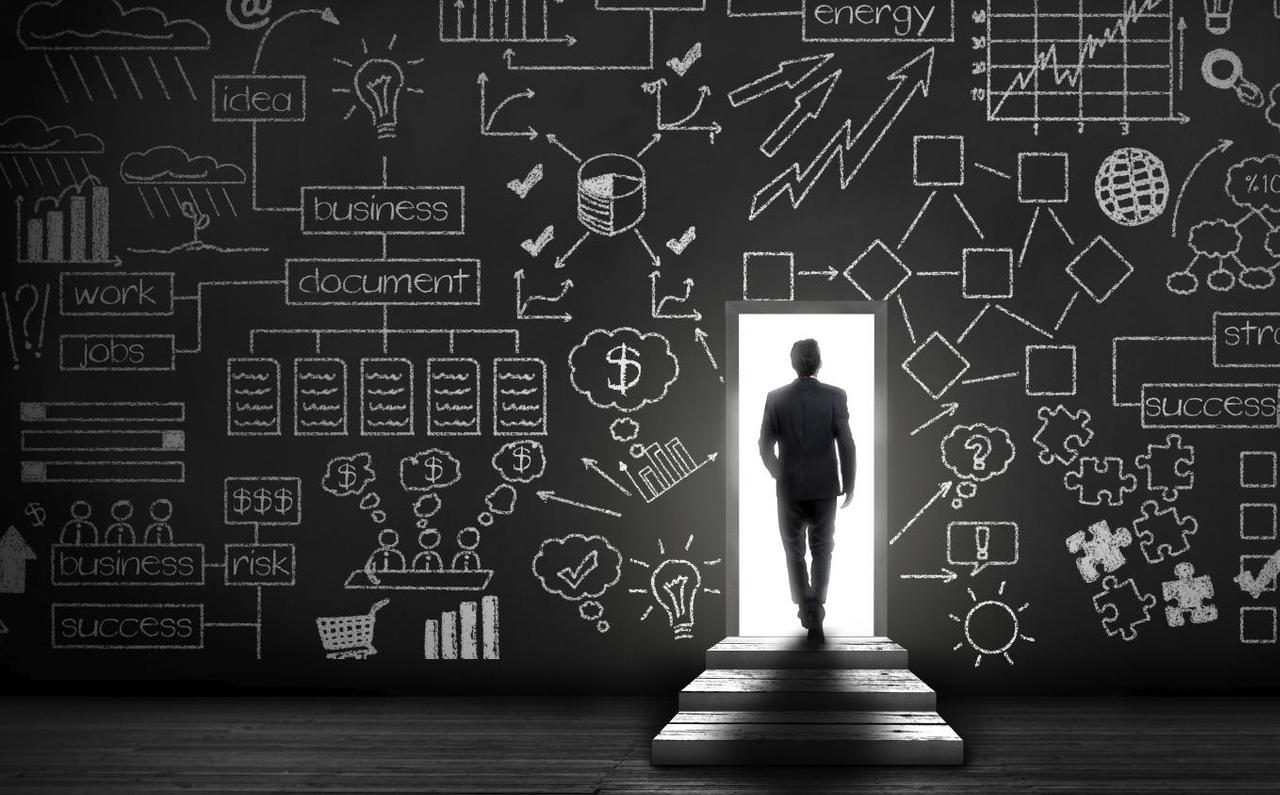
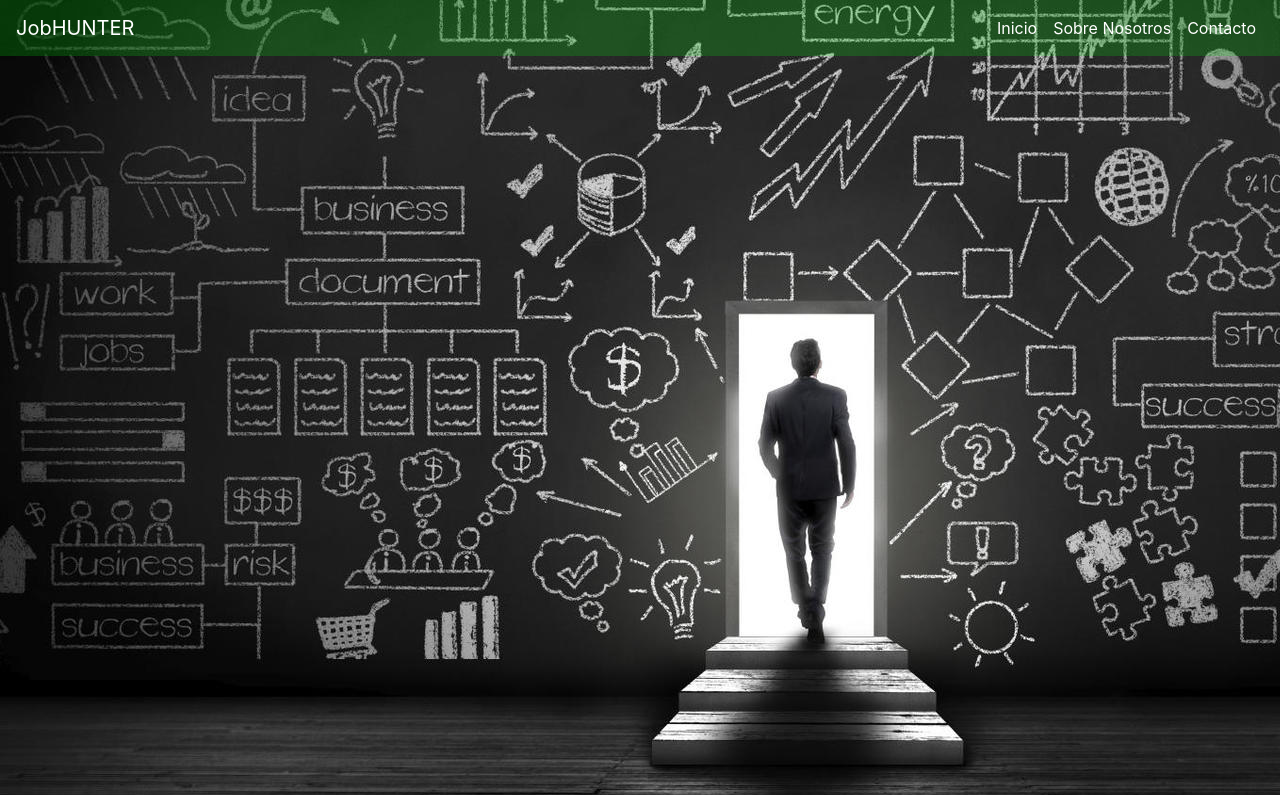
Before and after one commit to tobiasgarcete1/JobHunter, a plain HTML site: page aboutUs.html in a window 1280 px wide. Shown: the top 795 px of the page. Drawn offline with nearby package versions, Linux system fonts and the light colour scheme; files whose address does not match are found by name.

Commit message:
se corrigio el style

```diff
--- a/styles/syleAboutUs.css
+++ b/styles/syleAboutUs.css
@@ -9,6 +9,10 @@ body {
 
 .navbar-custom {
     background-color: #00ff0d32;
+    position: fixed;
+    background-size: cover;
+    width: 100%;
+    top:0;
 }
 .navbar-custom .navbar-brand,
 .navbar-custom .navbar-nav .nav-link {
```
